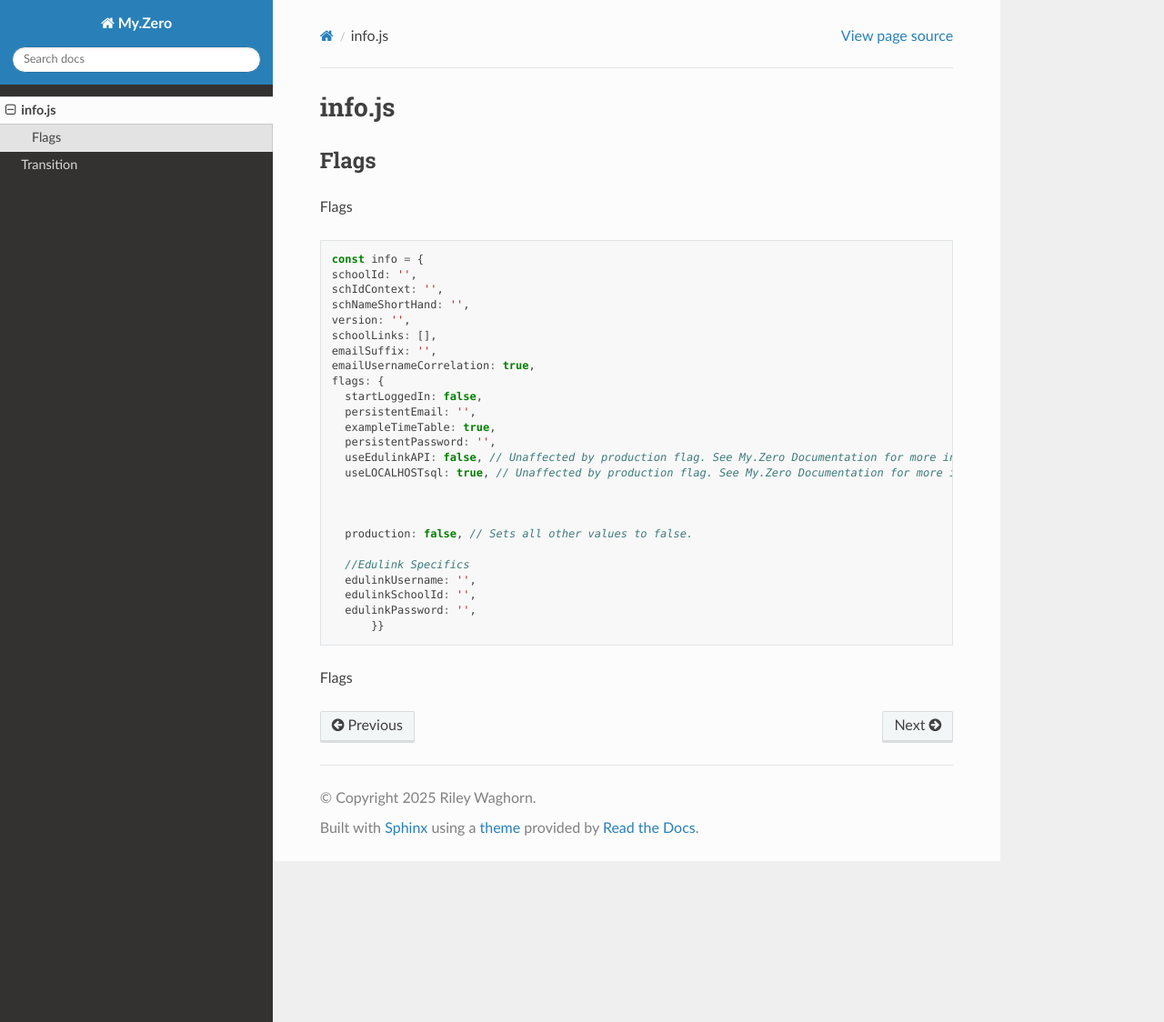
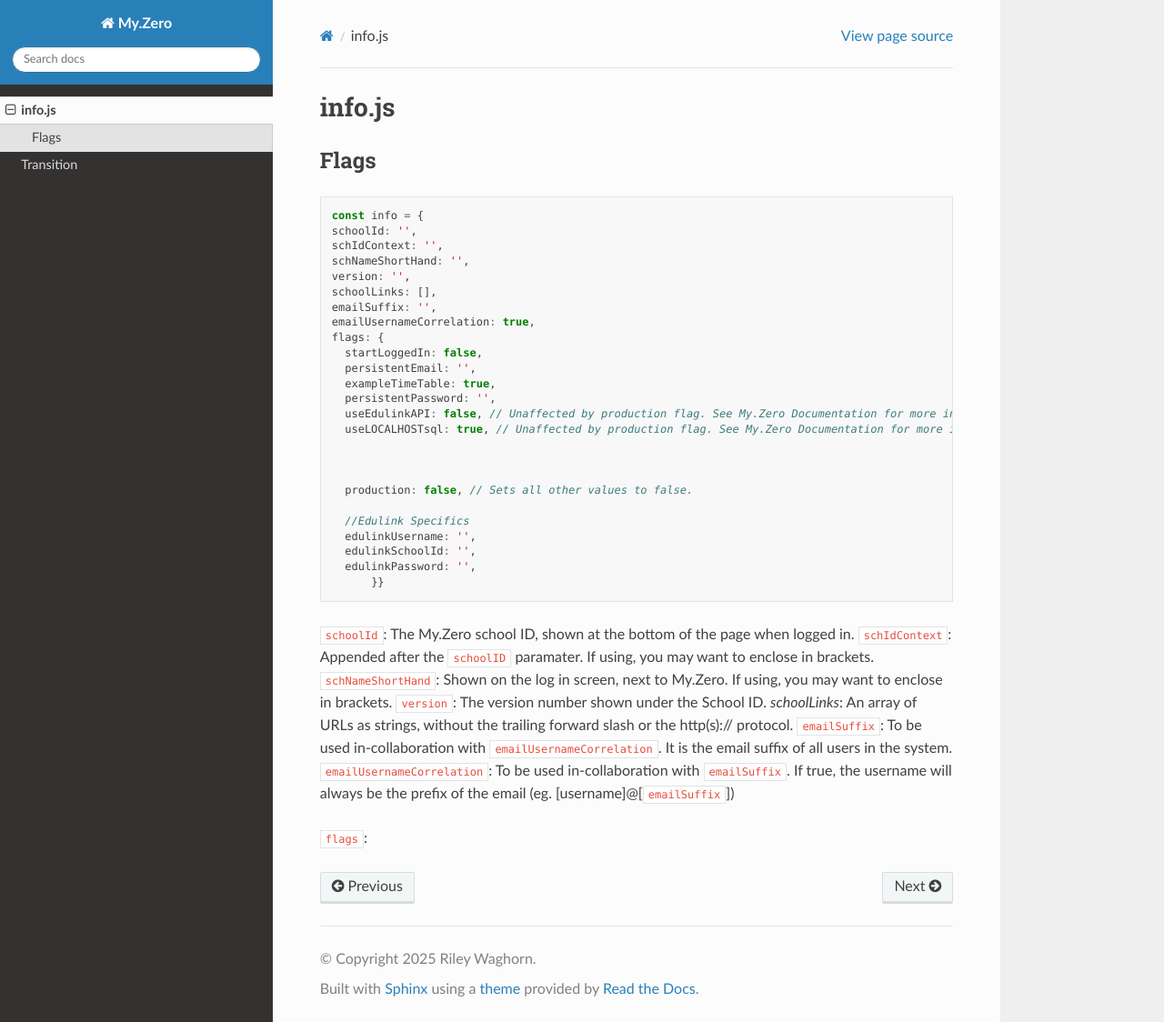
Before and after one commit to Riley-Code5/my.zero, a Sphinx documentation site: the page built from docs/info.js.rst, in a window 1280 px wide and 1124 px high. Shown: the whole window at 91% size. Built offline with Sphinx 7.4.7 and the Read the Docs theme 3.1.0, drawn with Linux system fonts in a browser that asks for light colours.

Commit message:
Update info.js.rst

```diff
--- a/docs/info.js.rst
+++ b/docs/info.js.rst
@@ -3,9 +3,6 @@
 
 Flags
 ______
-Flags
-
-
 .. code-block:: javascript
 
   const info = {
@@ -34,4 +31,12 @@
     edulinkPassword: '',
         }}
 
-Flags
+``schoolId``: The My.Zero school ID, shown at the bottom of the page when logged in.
+``schIdContext``: Appended after the ``schoolID`` paramater. If using, you may want to enclose in brackets.
+``schNameShortHand``: Shown on the log in screen, next to My.Zero. If using, you may want to enclose in brackets.
+``version``: The version number shown under the School ID.
+`schoolLinks`: An array of URLs as strings, without the trailing forward slash or the http(s):// protocol.
+``emailSuffix``: To be used in-collaboration with ``emailUsernameCorrelation``. It is the email suffix of all users in the system.
+``emailUsernameCorrelation``: To be used in-collaboration with ``emailSuffix``. If true, the username will always be the prefix of the email (eg. [username]@[``emailSuffix``])
+
+``flags``:
```
